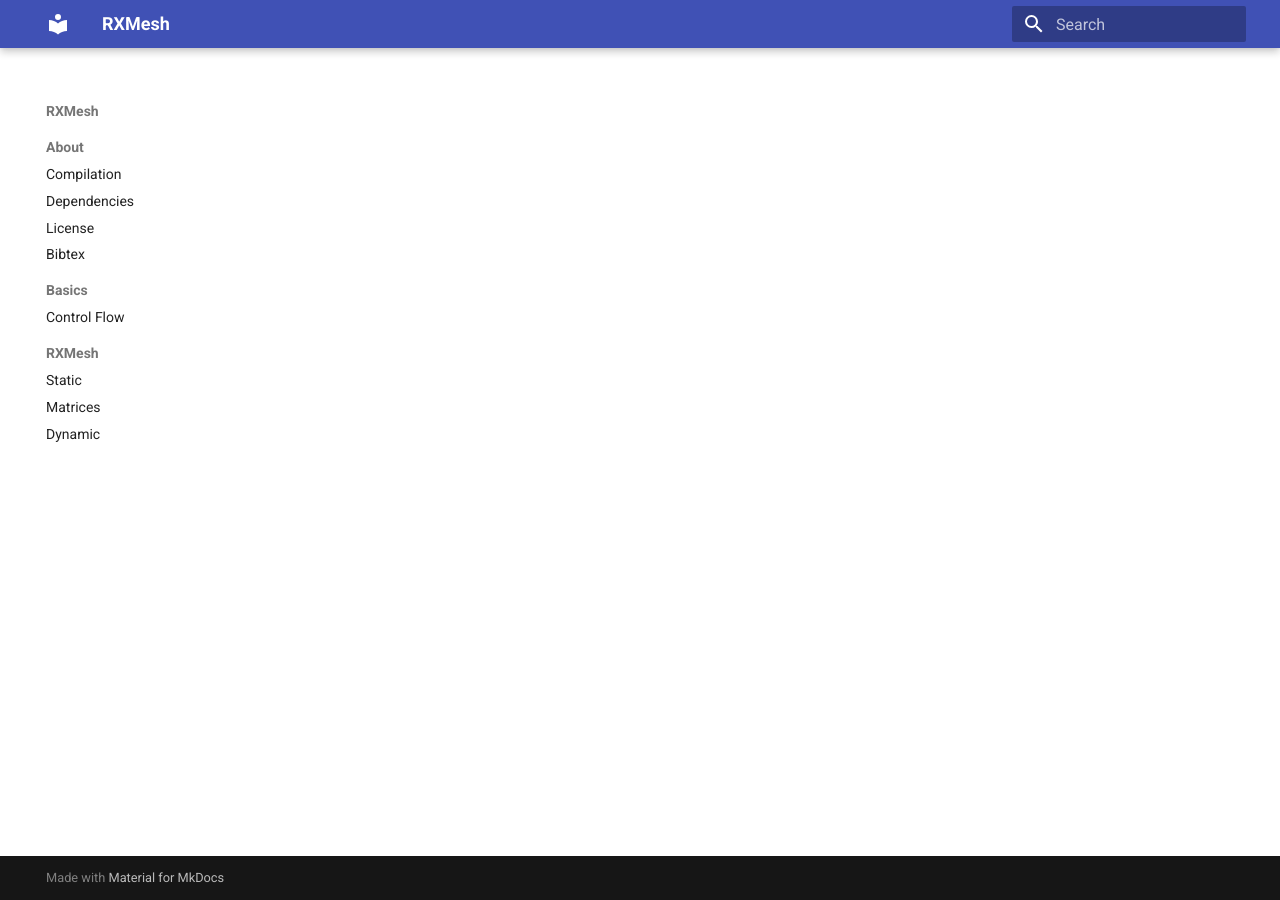
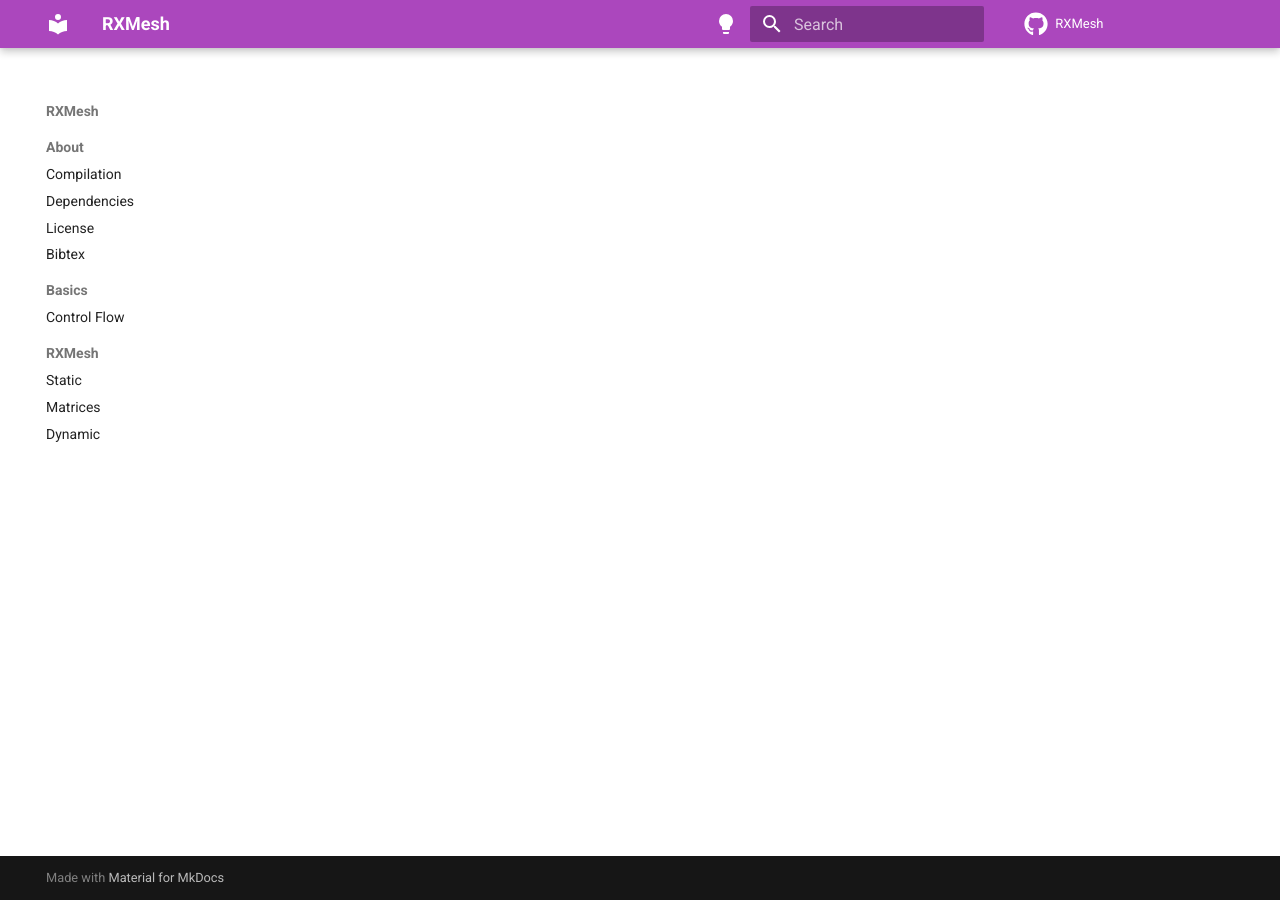
Before and after one commit to Ahdhn/RXMeshDocs, an MkDocs documentation site: the page built from docs/index.md, in a window 1280 px wide. Built offline with MkDocs 1.6.1 and Material for MkDocs 9.7.7, drawn with Linux system fonts in a browser that asks for light colours; comment, search, counter and statistics services are not loaded.

Commit message:
Update mkdocs.yml

```diff
--- a/mkdocs.yml
+++ b/mkdocs.yml
@@ -1,12 +1,35 @@
 site_name: RXMesh
 site_url: https://mydomain.org/mysite
+repo_url: https://github.com/owensgroup/RXMesh
+repo_name: RXMesh
 theme:
+  icon:
+    repo: fontawesome/brands/github
+  palette:
+    - media: "(prefers-color-scheme: light)"
+      scheme: default
+      primary: purple
+      accent: light green
+      toggle:
+        icon: material/lightbulb
+        name: Switch to dark mode
+    - media: "(prefers-color-scheme: dark)"
+      scheme: slate
+      primary: purple
+      accent: light green
+      toggle:
+        icon: material/lightbulb-outline
+        name: Switch to light mode
+
   name: material
   features:
     - navigation.sections
     - toc.integrate
     - navigation.top
     - content.code.copy
+    - navigation.expand
+    - navigation.indexes
+    #- navigation.tabs
 
 nav:
   - About:
```
